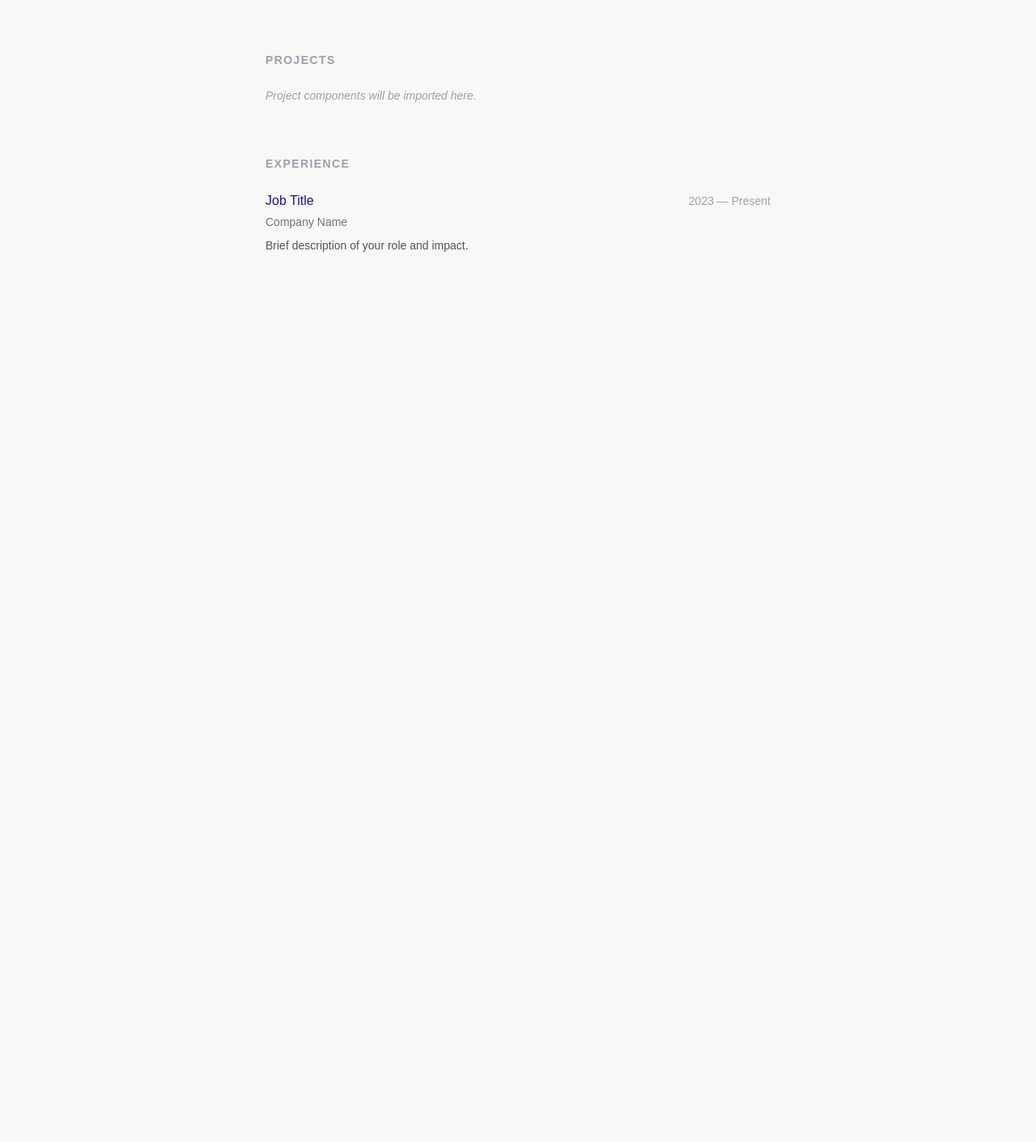
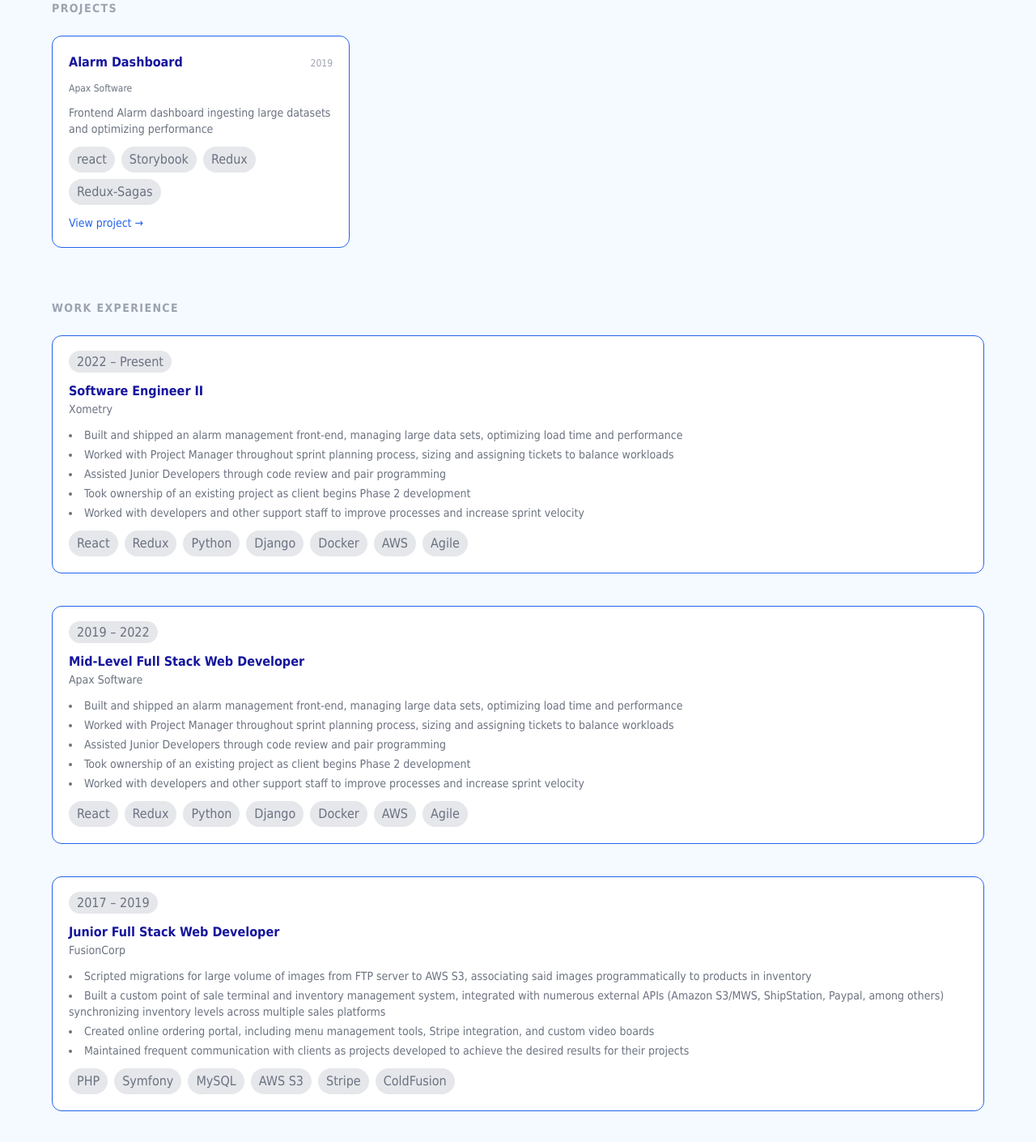
Before and after one commit to doubldragon/personal-homepage, a Next.js app: page / in a window 1280 px wide. Shown: the part 1062-2472 px from the top of the page at 81% size. Before the commit the page ends 1505 px from the top, so only its background shows below. Built offline with nearby package versions, Linux system fonts and the light colour scheme.

Commit message:
basic experience and project cards

```diff
--- /dev/null
+++ b/components/ExperienceCard.tsx
@@ -0,0 +1,36 @@
+import type { Experience } from "@/data/experience";
+import Pill from "@/components/Pill";
+
+const ExperienceCard = ({ entry }: { entry: Experience }) => (
+  <div
+    className="flex flex-col gap-3 rounded-xl border bg-theme-surface p-5"
+    style={{ borderColor: "var(--color-accent)" }}
+  >
+    {entry.start && (
+      <div>
+        <Pill>
+          {entry.start} – {entry.end ?? "Present"}
+        </Pill>
+      </div>
+    )}
+
+    <div>
+      <h3 className="font-semibold text-theme-text">{entry.title}</h3>
+      <p className="text-sm text-theme-muted">{entry.company}</p>
+    </div>
+
+    <ul className="list-disc list-inside space-y-1 text-sm text-theme-muted">
+      {entry.highlights.map((h) => (
+        <li key={h}>{h}</li>
+      ))}
+    </ul>
+
+    <div className="flex flex-wrap gap-2">
+      {entry.skills.map((s) => (
+        <Pill key={s}>{s}</Pill>
+      ))}
+    </div>
+  </div>
+);
+
+export default ExperienceCard;
--- /dev/null
+++ b/components/Pill.tsx
@@ -0,0 +1,9 @@
+import type { ReactNode } from "react";
+
+const Pill = ({ children }: { children: ReactNode }) => (
+  <span className="text-md font-medium px-2.5 py-1 rounded-full bg-theme-border text-theme-muted">
+    {children}
+  </span>
+);
+
+export default Pill;
--- /dev/null
+++ b/components/ProjectCard.tsx
@@ -0,0 +1,50 @@
+import Image from "next/image";
+import type { Project } from "@/data/projects";
+import Pill from "@/components/Pill";
+
+const ProjectCard = ({ project }: { project: Project }) => (
+  <div
+    className="flex flex-col rounded-xl border bg-theme-surface overflow-hidden"
+    style={{ borderColor: "var(--color-accent)" }}
+  >
+    {project.filename && (
+      <div className="relative w-full h-48">
+        <Image
+          src={`/projects/${project.filename}`}
+          alt={project.title}
+          fill
+          style={{ objectFit: "cover" }}
+          unoptimized
+        />
+      </div>
+    )}
+
+    <div className="flex flex-col gap-3 p-5">
+      <div className="flex items-baseline justify-between">
+        <h3 className="font-semibold text-theme-text">{project.title}</h3>
+        <span className="text-xs text-theme-subtle">{project.year}</span>
+      </div>
+
+      <p className="text-xs text-theme-muted">{project.category}</p>
+
+      <p className="text-sm text-theme-muted">{project.blurb}</p>
+
+      <div className="flex flex-wrap gap-2">
+        {project.skills.map((s) => (
+          <Pill key={s}>{s}</Pill>
+        ))}
+      </div>
+
+      <a
+        href={project.link}
+        target="_blank"
+        rel="noopener noreferrer"
+        className="text-sm text-theme-accent hover:text-theme-accent-hover transition-colors"
+      >
+        View project →
+      </a>
+    </div>
+  </div>
+);
+
+export default ProjectCard;
--- /dev/null
+++ b/data/experience.ts
@@ -0,0 +1,67 @@
+export type Experience = {
+  start: number | null;
+  end: number | null;
+  title: string;
+  company: string;
+  highlights: string[];
+  skills: string[];
+};
+
+const experience: Experience[] = [
+  {
+    start: 2022,
+    end: null,
+    title: "Software Engineer II",
+    company: "Xometry",
+    highlights: [
+      "Built and shipped an alarm management front-end, managing large data sets, optimizing load time and performance",
+      "Worked with Project Manager throughout sprint planning process, sizing and assigning tickets to balance workloads",
+      "Assisted Junior Developers through code review and pair programming",
+      "Took ownership of an existing project as client begins Phase 2 development",
+      "Worked with developers and other support staff to improve processes and increase sprint velocity",
+    ],
+    skills: ["React", "Redux", "Python", "Django", "Docker", "AWS", "Agile"],
+  },
+  {
+    start: 2019,
+    end: 2022,
+    title: "Mid-Level Full Stack Web Developer",
+    company: "Apax Software",
+    highlights: [
+      "Built and shipped an alarm management front-end, managing large data sets, optimizing load time and performance",
+      "Worked with Project Manager throughout sprint planning process, sizing and assigning tickets to balance workloads",
+      "Assisted Junior Developers through code review and pair programming",
+      "Took ownership of an existing project as client begins Phase 2 development",
+      "Worked with developers and other support staff to improve processes and increase sprint velocity",
+    ],
+    skills: ["React", "Redux", "Python", "Django", "Docker", "AWS", "Agile"],
+  },
+  {
+    start: 2017,
+    end: 2019,
+    title: "Junior Full Stack Web Developer",
+    company: "FusionCorp",
+    highlights: [
+      "Scripted migrations for large volume of images from FTP server to AWS S3, associating said images programmatically to products in inventory",
+      "Built a custom point of sale terminal and inventory management system, integrated with numerous external APIs (Amazon S3/MWS, ShipStation, Paypal, among others) synchronizing inventory levels across multiple sales platforms",
+      "Created online ordering portal, including menu management tools, Stripe integration, and custom video boards",
+      "Maintained frequent communication with clients as projects developed to achieve the desired results for their projects",
+    ],
+    skills: ["PHP", "Symfony", "MySQL", "AWS S3", "Stripe", "ColdFusion"],
+  },
+  {
+    start: null,
+    title: "Other Professional Experience",
+    company: "",
+    end: null,
+    highlights: [
+      "12 years in restaurant management",
+      "Led teams as small as 5 and large as 60",
+      "day to day operations for a multi-million dollar business",
+      "pioneered process improvements that adopted by a nationwide brand",
+    ],
+    skills: [],
+  },
+];
+
+export default experience;
--- /dev/null
+++ b/data/projects.ts
@@ -0,0 +1,23 @@
+export type Project = {
+  filename: string | null;
+  title: string;
+  blurb: string;
+  category: string;
+  skills: string[];
+  year: number;
+  link: string;
+};
+
+const projects: Project[] = [
+  {
+    filename: null,
+    title: "Alarm Dashboard",
+    blurb: "Frontend Alarm dashboard ingesting large datasets and optimizing performance",
+    category: "Apax Software",
+    skills: ["react", "Storybook", "Redux", "Redux-Sagas"],
+    year: 2019,
+    link: "",
+  }
+];
+
+export default projects;
--- a/pages/index.tsx
+++ b/pages/index.tsx
@@ -3,6 +3,10 @@
 import Script from "next/script";
 import { Flex } from "@/styles/components";
 import Navbar from "@/components/Navbar";
+import ExperienceCard from "@/components/ExperienceCard";
+import experience from "@/data/experience";
+import ProjectCard from "@/components/ProjectCard";
+import projects from "@/data/projects";
 
 const Home: NextPage = () => {
   return (
@@ -20,29 +24,32 @@
       />
 
       <Navbar />
-      <main className="mx-auto max-w-2xl px-6 py-16 font-sans text-theme-text">
+      <main className="w-full flex justify-center items-center flex-col text-theme-text">
         <section id="hero">
-          <div className="w-full h-screen flex justify-center items-center -mt-8 relative">
+          <div className="w-full max-w-[90vw] h-screen flex justify-center items-center -mt-8 relative">
             <div className="hero-layout">
               <div className="hero-title-section">
                 <h1 className="hero-title">Hi, I'm Brandon</h1>
               </div>
               <div className="hero-content">
                 <div className="hero-subtitle mb-8 text-right">
-                  I'm a{" "}
+                  A{" "}
                   <strong className="font-semibold text-accent2 dark:text-accent2-dark">
                     {" "}
-                    full stack developer
+                    <span style={{ color: "#ff9d00" }}>
+                      full stack developer
+                    </span>
                   </strong>{" "}
                   located in
                   <i className="whitespace-nowrap font-light text-accent1 dark:text-accent1-dark">
                     {" "}
                     Lexington, KY
                   </i>{" "}
-                  with a primary focus on frontend experiences with a growing skillset in backend engineering.
+                  with a primary focus on frontend experiences with a growing
+                  skillset in backend engineering.
                 </div>
                 <div className="hero-actions">
-                  <a href="#portfolio" className="hero-button">
+                  <a href="#projects" className="hero-button">
                     <span>Explore My Projects</span>
                     <i
                       className="fas fa-arrow-down ml-2"
@@ -110,31 +117,29 @@
         </section>
 
         {/* Projects */}
-        <section id="projects" className="mb-16">
-          <h2 className="text-sm font-semibold uppercase tracking-widest text-zinc-400 mb-6">
+        <section id="projects" className="w-full max-w-[90vw] mb-16">
+          <h2 className="text-sm font-semibold uppercase tracking-widest text-theme-subtle mb-6">
             Projects
           </h2>
-          <p className="text-zinc-400 text-sm italic">
-            Project components will be imported here.
-          </p>
+          <div className="grid grid-cols-1 sm:grid-cols-2 lg:grid-cols-3 gap-6">
+            {projects.map((project) => (
+              <ProjectCard key={project.title} project={project} />
+            ))}
+          </div>
         </section>
 
         {/* Work Experience */}
-        <section id="experience" className="mb-16">
-          <h2 className="text-sm font-semibold uppercase tracking-widest text-zinc-400 mb-6">
-            Experience
+        <section id="experience" className="w-full max-w-[90vw] mb-16">
+          <h2 className="text-sm font-semibold uppercase tracking-widest text-theme-subtle mb-6">
+            Work Experience
           </h2>
-          <div className="space-y-8">
-            <div>
-              <div className="flex items-baseline justify-between mb-1">
-                <h3 className="font-medium">Job Title</h3>
-                <span className="text-sm text-zinc-400">2023 — Present</span>
-              </div>
-              <p className="text-sm text-zinc-500 mb-2">Company Name</p>
-              <p className="text-sm text-zinc-600 leading-relaxed">
-                Brief description of your role and impact.
-              </p>
-            </div>
+          <div className="space-y-10">
+            {experience.map((entry) => (
+              <ExperienceCard
+                key={`${entry.company}-${entry.start}`}
+                entry={entry}
+              />
+            ))}
           </div>
         </section>
       </main>
--- a/styles/globals.css
+++ b/styles/globals.css
@@ -9,7 +9,8 @@
 /* Light mode (default) */
 :root {
   /* Surfaces */
-  --color-bg: #f9f8f6;
+  --color-bg: #f4faff;
+
   --color-surface: #ffffff;
   --color-border: #e5e7eb;
 
@@ -26,7 +27,7 @@
 /* Dark mode — applied when <html data-theme="dark"> is set */
 [data-theme="dark"] {
   /* Surfaces */
-  --color-bg: #030389;
+  --color-bg: #00005f;
   --color-surface: #04048e;
   --color-border: #2d2d30;
 
@@ -59,7 +60,7 @@
 body {
   background-color: var(--color-bg);
   color: var(--color-text);
-  font-family: Arial, Helvetica, sans-serif;
+  font-family: Tahoma;
   transition:
     background-color 0.2s ease,
     color 0.2s ease;
@@ -77,12 +78,16 @@
 }
 
 .hero-title-section {
-  font-size: 72px;
+  font-size: 10rem;
+
   font-weight: 600;
+  color: #02ca8b;
+  line-height: 11rem;
 }
 
 .hero-content {
   display: flex;
   flex-direction: column;
   align-items: end;
+  font-size: 2rem;
 }
```
Also changed, not shown: 1 other file (tests, documents, lock files or other folders).
